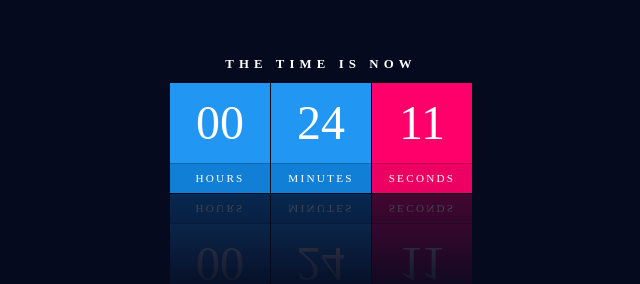
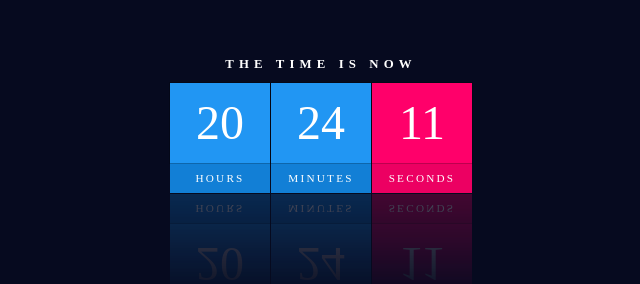
Before and after one commit to djraivis/The-Time-Is-Now, a plain HTML site: page index.html in a window 1280 px wide. Shown: the part 288-572 px from the top of the page, 319-959 px from the left. Drawn offline with Linux system fonts and the light colour scheme.

Commit message:
Update time

```diff
--- a/index.html
+++ b/index.html
@@ -10,16 +10,16 @@
   <div id="clock">
     <h2>The time is now</h2>
     <div id="time">
-      <div><span id="hour">00</span><span>Hours</span></div>
+      <div><span id="hours">00</span><span>Hours</span></div>
       <div><span id="minutes">00</span><span>Minutes</span></div>
       <div><span id="seconds">00</span><span>Seconds</span></div>
     </div>
   </div>
   <script type="text/javascript">
   function clock (){
-    var hours = document.getElementById("hour");
-    var hours = document.getElementById("minutes");
-    var hours = document.getElementById("seconds");
+    var hours = document.getElementById("hours");
+    var minutes = document.getElementById("minutes");
+    var seconds = document.getElementById("seconds");
 
     var h = new Date().getHours();
     var m = new Date().getMinutes();
```
Also changed, not shown: thetimeisnow.js (added).
